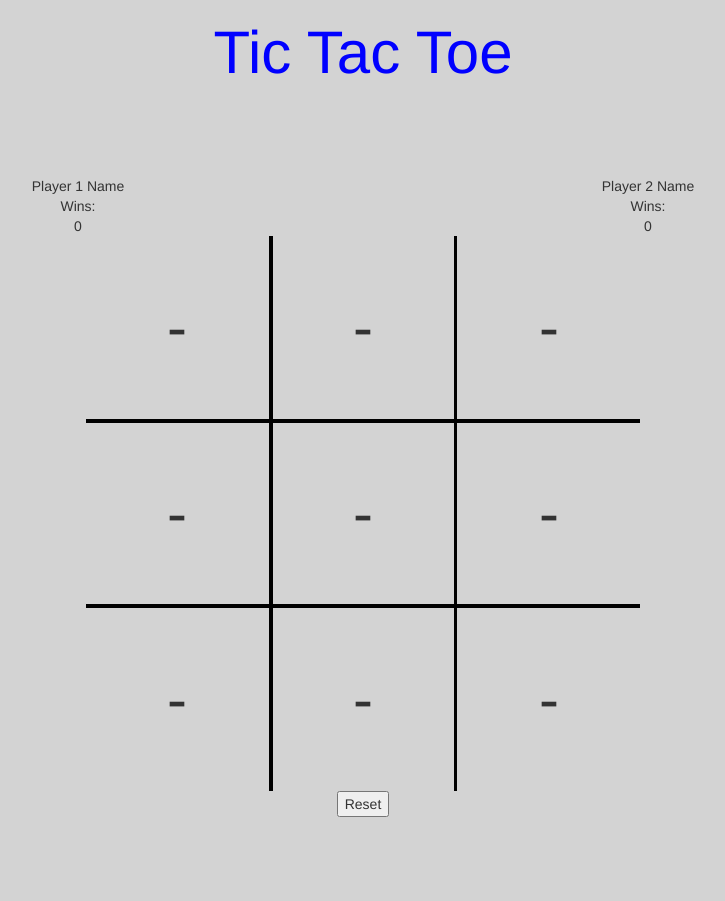
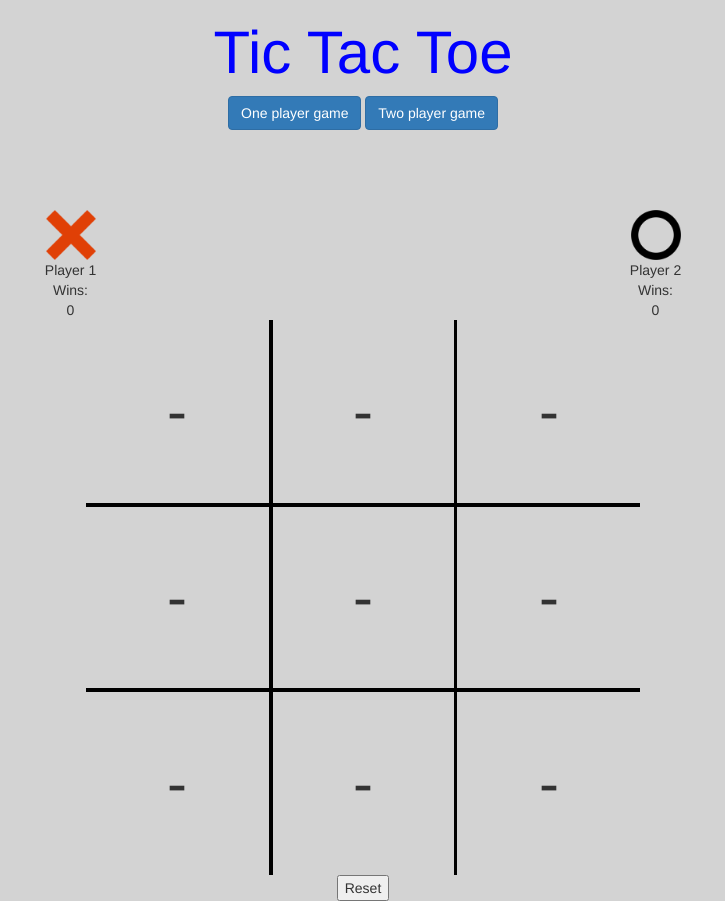
Before and after one commit to TaylorWhitlatch/Tic_tac_toe, a plain HTML site: page index.html in a window 1280 px wide. Shown: the whole page, without its empty margins (277-1002 px from the left). Before the commit the page ends 817 px from the top, so only its background shows below. Drawn offline with nearby package versions, Linux system fonts and the light colour scheme.

Commit message:
added computer player

```diff
--- a/index.html
+++ b/index.html
@@ -13,22 +13,36 @@
 		<div class="title col-sm-12">
 			<h1>Tic Tac Toe</h1>
 		</div>
+
+			<div id="player-selections">
+				<div>
+		<!-- 			<input type="text" placeholder="Enter your name" id="player-name" /> -->
+				</div>
+				<button id="one-player" class="btn btn-primary">One player game</button>
+				<button id="two-player" class="btn btn-primary">Two player game</button>
+			</div>
 		<div class="row">
 			<div id="message" class="col-sm-12">
 				<!-- Messages for the user will go inside this div -->
 			</div>
-			<div class="container">
-				<div id = playerName1 class = col-md-6>Player 1 Name
+			<div class="container col-md-6">
+
+				<img src="Red_x.png" id = "pic2">
+				<div id = playerName1>Player 1
 					<div id="wins1">Wins:
 						<div id = "playerwins1">0
 						</div>
 					</div>
 					</div>
+				</div>
 
 
-				<div id = playerName2 class = col-md-6>Player 2 Name
+
+			<div class ="container col-md-6">
+			<img src="./zero.png" id = "pic1">
+				<div id = playerName2>Player 2
 					<div id = "wins2">Wins:
-						<div id =  "playerwins2">0</div> </div></div></div>
+						<div id =  "playerwins2">0</div> </div></div></div></div>
 			<div id="board" class="col-sm-12">
 <!--
 				All 3 rows, will have 3 buttons.
--- a/scripts.js
+++ b/scripts.js
@@ -1,8 +1,7 @@
 // GLOBALS
 // init whosTurn as player 1s turn
 
-
-
+var numPlayers = 1
 var whosTurn = 1;
 var player1Squares = [];
 var player2Squares = [];
@@ -29,7 +28,7 @@ var markSquare = function(squareClicked){
 	if(squareClicked.innerHTML !== '-'){
 		document.getElementById('message').innerHTML = "Sorry, that square is taken."
 	}else if(whosTurn === 1){
-		squareClicked.innerHTML = 'X';
+		squareClicked.innerHTML = "X";
 		whosTurn = 2;
 		player1Squares.push(squareClicked.id);
 		console.log(player1Squares)
@@ -37,12 +36,17 @@ var markSquare = function(squareClicked){
 		if(player1Squares.length >= 3){
 			checkWin(player1Squares,1);
 		}
+		if((numPlayers == 1) && (!gameOver)){
+			computerMove();
+		}
 	}else{
-		squareClicked.innerHTML = 'O';
+		squareClicked.innerHTML = "O";
 		whosTurn = 1;
 		player2Squares.push(squareClicked.id);
 		document.getElementById('message').innerHTML = "It's X's turn"
-		checkWin(player2Squares,2);
+		if(player2Squares.length >= 3){
+			checkWin(player2Squares,2);
+		}
 	}
 	// checkWin();
 }
@@ -55,11 +59,16 @@ function computerMove(){
 	var sqaureFound = false;
 	while(!sqaureFound){
 		rand = Math.floor(Math.random() * 9);
-		console.log(takenSquares)
-		if(takenSquares.indexOf(squares[rand].id) == -1){
-			// square not taken. Take it.
+		var isTaken = squares[rand].innerHTML;
+		if(isTaken === '-'){
 			sqaureFound = true;
 		}
+
+		// console.log(takenSquares)
+		// if(takenSquares.indexOf(squares[rand].id) == -1){
+		// 	// square not taken. Take it.
+		// 	sqaureFound = true;
+		// }
 	}
 	markSquare(squares[rand]);
 }
@@ -129,6 +138,7 @@ function myFunction() {
     gameOver = false;
     player1Squares = [];
     player2Squares = [];
+
     document.getElementById("A1").classList.remove("winning-square")
     document.getElementById("B1").classList.remove("winning-square")
     document.getElementById("C1").classList.remove("winning-square")
@@ -190,3 +200,21 @@ for (let i = 0; i < squares.length; i++){
 // 			markSquare(this);
 // 		}
 // 	}
+document.getElementById('one-player').addEventListener('click', function(event){
+	// console.log("User has chosen a one player game")
+	gameOver = false;
+	numPlayers = 1;
+
+
+
+});
+
+document.getElementById('two-player').addEventListener('click', function(event){
+	// console.log("User has chosen a two player game");
+	gameOver = false;
+	numPlayers = 2;
+	var nameBox = document.getElementById('player-name');
+	if(nameBox.value !== ""){
+		name = nameBox.value
+	}
+});
--- a/styles.css
+++ b/styles.css
@@ -115,3 +115,20 @@ h1{
 button {
 
 }
+
+
+
+#pic1 {
+	width: 50px;
+	display: inline-block;
+
+}
+
+#pic2 {
+	width: 50px;
+	display: inline-block;
+
+}
+img {
+	width: 80%;
+}
```
